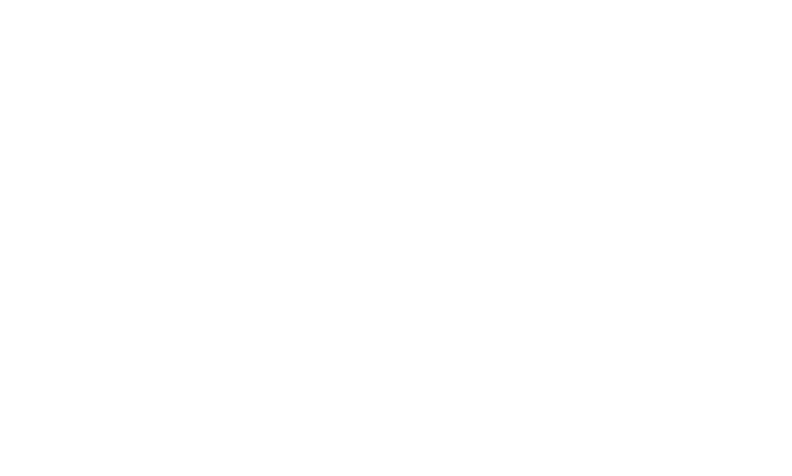
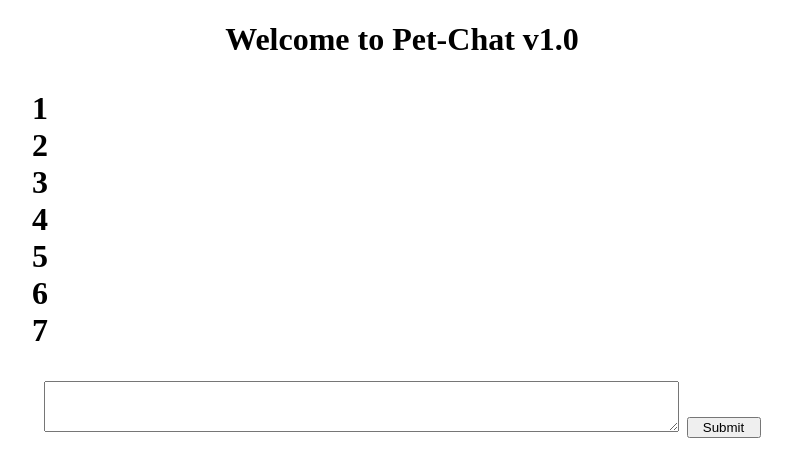
Before and after one commit to demonikos/pet-Chat, a plain HTML site: page index.html in a window 1280 px wide. Shown: the whole page, without its empty margins (238-1030 px from the left). Drawn offline with Linux system fonts and the light colour scheme.

Commit message:
going first steps

```diff
--- a/index.html
+++ b/index.html
@@ -4,9 +4,31 @@
     <meta charset="UTF-8">
     <meta http-equiv="X-UA-Compatible" content="IE=edge">
     <meta name="viewport" content="width=device-width, initial-scale=1.0">
-    <title>Document</title>
+    <title>Pet-Chat v1.0</title>
+    <link rel="stylesheet" href="styles.css" />
 </head>
 <body>
+    <h1>Welcome to Pet-Chat v1.0<h1>
+<div class="container">
+<li>1</li>
+<li>2</li>
+<li>3</li>
+<li>4</li>
+<li>5</li>
+<li>6</li>
+<li>7</li>
 
+<div class="chat-area">
+    <ul>
+    </ul>
+<form class="input-form">
+<textarea class="input-message" rows="3"></textarea>
+<button class="input-btn" type="submit">Submit</button>
+</form>
+</div>
+
+</div>
+
+<script src="index.js" defer></script>
 </body>
 </html>
--- a/styles.css
+++ b/styles.css
@@ -0,0 +1,38 @@
+h1{
+    text-align: center;
+}
+
+li{
+list-style: none;
+text-align: left;
+}
+
+
+
+.container{
+    width: calc(100vh - 60px);;
+    /* height: 100vh; */
+    height: calc(100vh - 60px);
+    padding: 10px 30px;
+    margin: 0 auto;
+}
+
+.input-form{
+    width: 100%;
+    height: 60px;
+    /* padding: 10px 30px; */
+    margin: 0 auto;
+}
+
+.input-message{
+    width: 85%;
+}
+
+.input-btn{
+    width: 10%;
+}
+
+/* .chat-area{
+    display: flex;
+    justify-content: space-between;
+} */
```
Also changed, not shown: 1 other file.
